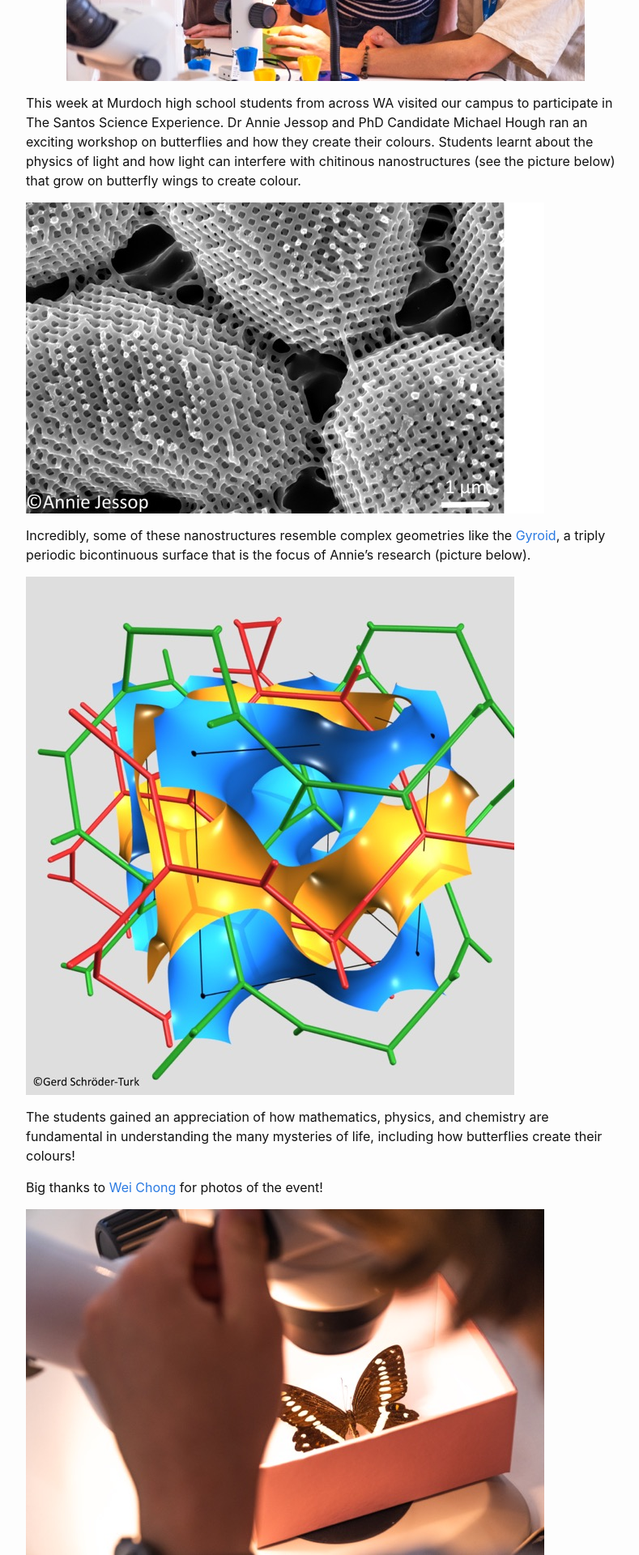
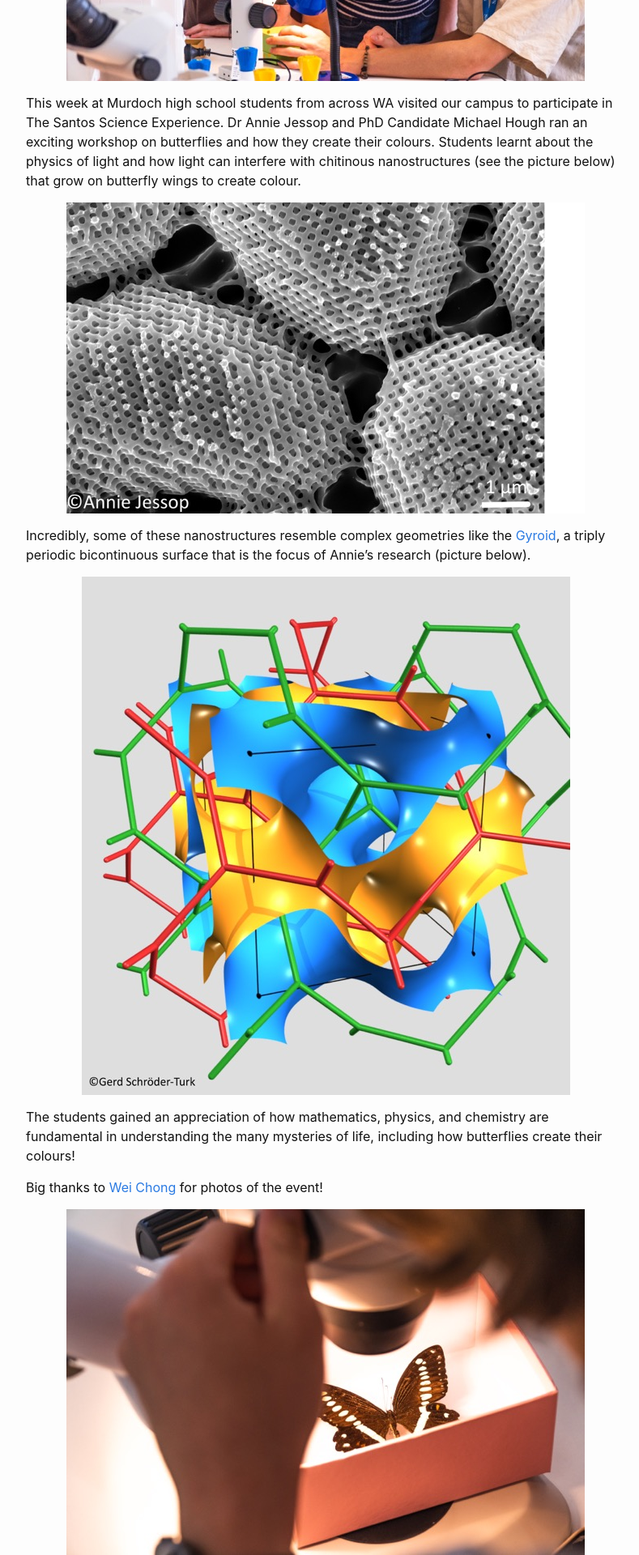
Before and after one commit to Murdoch-Maths-and-Stats/Murdoch-Maths-and-Stats.github.io, a Jekyll site: the page built from _posts/2022-12-16-sse.md, in a window 1280 px wide. Shown: the part 772-2692 px from the top of the page at 81% size, without its empty margins (238-1027 px from the left). Built offline with Jekyll 4.4.1, drawn with Linux system fonts in a browser that asks for light colours.

Commit message:
centering

```diff
--- a/_posts/2022-12-16-sse.md
+++ b/_posts/2022-12-16-sse.md
@@ -5,31 +5,21 @@ date:   2022-12-16
 categories:
 ---
 
-![placeholder]({{ site.baseurl }}/img/Wei-41.jpeg){:style="display:block; margin-left:auto; margin-right:auto"}
+![]({{ site.baseurl }}/img/Wei-41.jpeg){:style="display:block; margin-left:auto; margin-right:auto"}
 
 
 This week at Murdoch high school students from across WA visited our campus to participate in The Santos Science Experience. <!--more-->  Dr Annie Jessop and PhD Candidate Michael Hough ran an exciting workshop on butterflies and how they create their colours. Students learnt about the physics of light and how light can interfere with chitinous nanostructures (see the picture below) that grow on butterfly wings to create colour.
 
-<figure>
-<img src="{{ site.baseurl }}/img/butterfly_gyroid.jpeg" class="centerImage">
-</figure>
+![]({{ site.baseurl }}/img/butterfly_gyroid.jpeg){:style="display:block; margin-left:auto; margin-right:auto"}
 
 Incredibly, some of these nanostructures resemble complex geometries like the [Gyroid](http://gerdschroeder-turk.org/optical-materials-and-gyroid-photonics/), a triply periodic bicontinuous surface that is the focus of Annie's research (picture below).
 
-<figure>
-<img src="{{ site.baseurl }}/img/gyroid.jpeg" class="centerImage">
-</figure>
+![]({{ site.baseurl }}/img/gyroid.jpeg){:style="display:block; margin-left:auto; margin-right:auto"}
 
 The students gained an appreciation of how mathematics, physics, and chemistry are fundamental in understanding the many mysteries of life, including how butterflies create their colours!
 
 Big thanks to [Wei Chong](https://www.instagram.com/certainlynotwei/) for photos of the event!
 
-<figure>
-<img src="{{ site.baseurl }}/img/Wei-48.jpeg" class="centerImage">
-</figure>
-<figure>
-<img src="{{ site.baseurl }}/img/Wei-50.jpeg" class="centerImage">
-</figure>
-<figure>
-<img src="{{ site.baseurl }}/img/Wei-51.jpeg" class="centerImage">
-</figure>
+![]({{ site.baseurl }}/img/Wei-48.jpeg){:style="display:block; margin-left:auto; margin-right:auto"}
+![]({{ site.baseurl }}/img/Wei-50.jpeg){:style="display:block; margin-left:auto; margin-right:auto"}
+![]({{ site.baseurl }}/img/Wei-51.jpeg){:style="display:block; margin-left:auto; margin-right:auto"}
```
